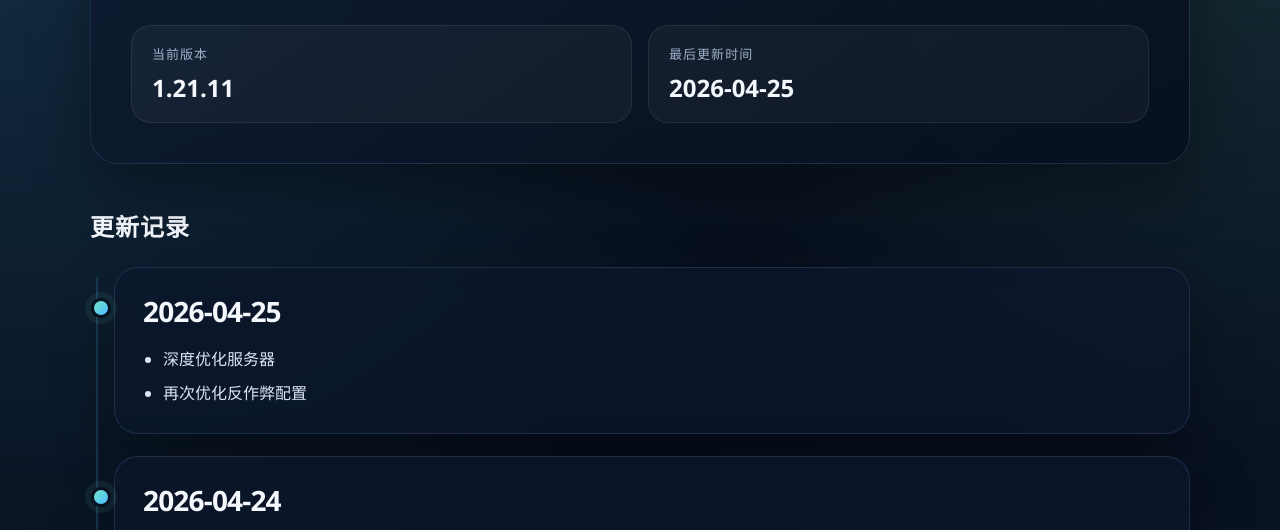
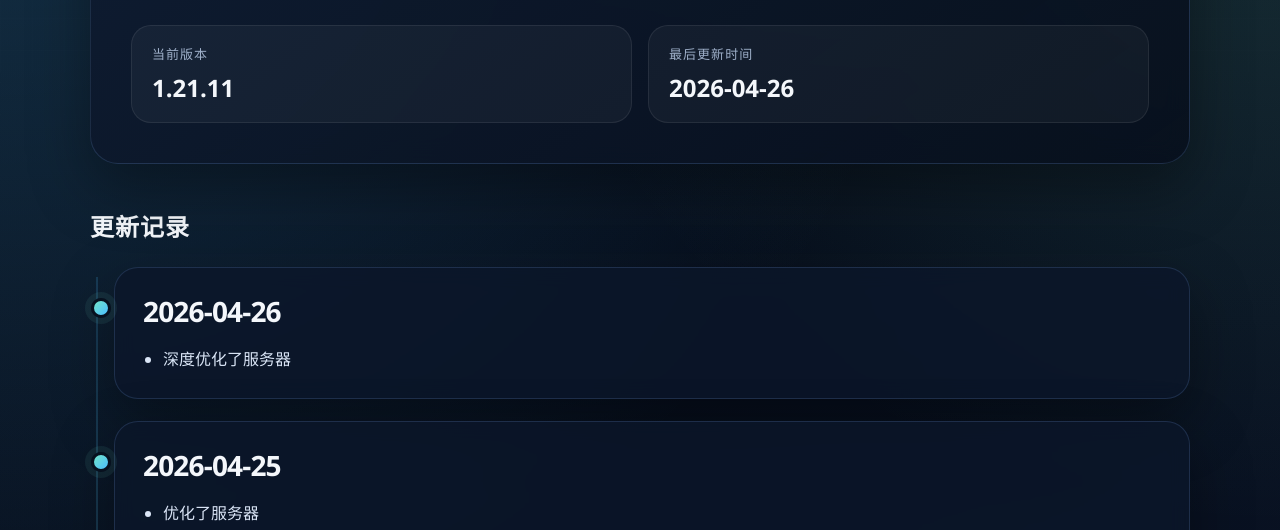
Before and after one commit to Tiegao1337/Tiegao1337.github.io, a plain HTML site: page index.html in a window 1280 px wide. Shown: the part 270-800 px from the top of the page. Drawn offline with Linux system fonts and the light colour scheme.

Commit message:
Add files via upload

```diff
--- a/index.html
+++ b/index.html
@@ -285,7 +285,7 @@
         </article>
         <article class="meta-card">
           <span class="meta-label">最后更新时间</span>
-          <span class="meta-value">2026-04-25</span>
+          <span class="meta-value">2026-04-26</span>
         </article>
       </div>
     </section>
@@ -294,9 +294,16 @@
 
     <section class="timeline">
       <article class="entry">
+        <h3 class="entry-date">2026-04-26</h3>
+        <ul>
+          <li>深度优化了服务器</li>
+        </ul>
+      </article>
+
+      <article class="entry">
         <h3 class="entry-date">2026-04-25</h3>
         <ul>
-          <li>深度优化服务器</li>
+          <li>优化了服务器</li>
           <li>再次优化反作弊配置</li>
         </ul>
       </article>
```
